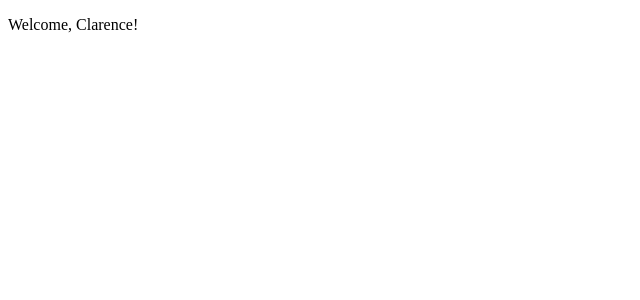
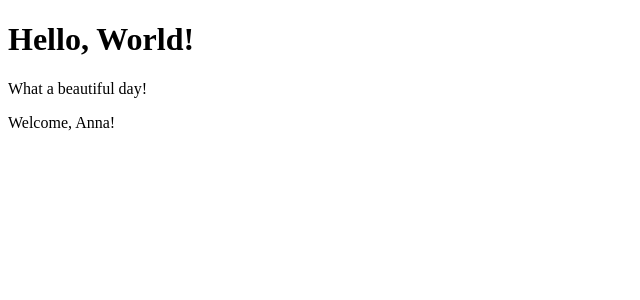
Before and after one commit to AnneclaireS/react-exercises, a React (Create React App) app in the folder my-app/: page / in a window 1280 px wide. Shown: the top 300 px of the page, without its empty margins (0-640 px from the left). Built offline with nearby package versions, Linux system fonts and the light colour scheme.

Commit message:
added props-02

```diff
--- a/my-app/src/App.js
+++ b/my-app/src/App.js
@@ -1,16 +1,17 @@
 import React from "react";
 
-// import { Hello } from './Hello'
+import { Hello } from './Hello'
 import { Welcome } from "./Welcome";
 
 
 
 export class App extends React.Component {
     render() {
-    // return <div><Hello /></div>;
-    return <div><Welcome name = "Clarence" /></div>;
+        return <div><Hello /><Welcome /></div>;
     }
 
+}
 
-
+Welcome.defaultProps = {
+    name: "Anna"
 }
```
